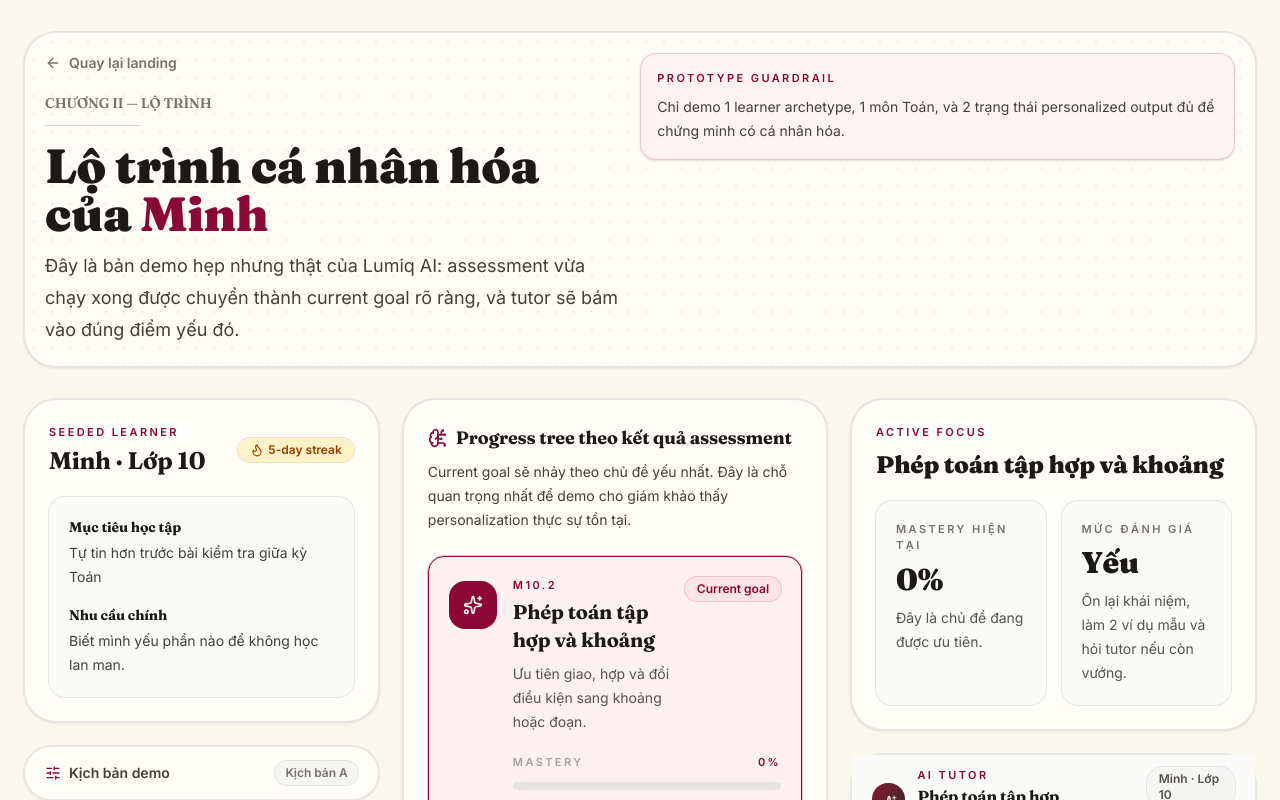
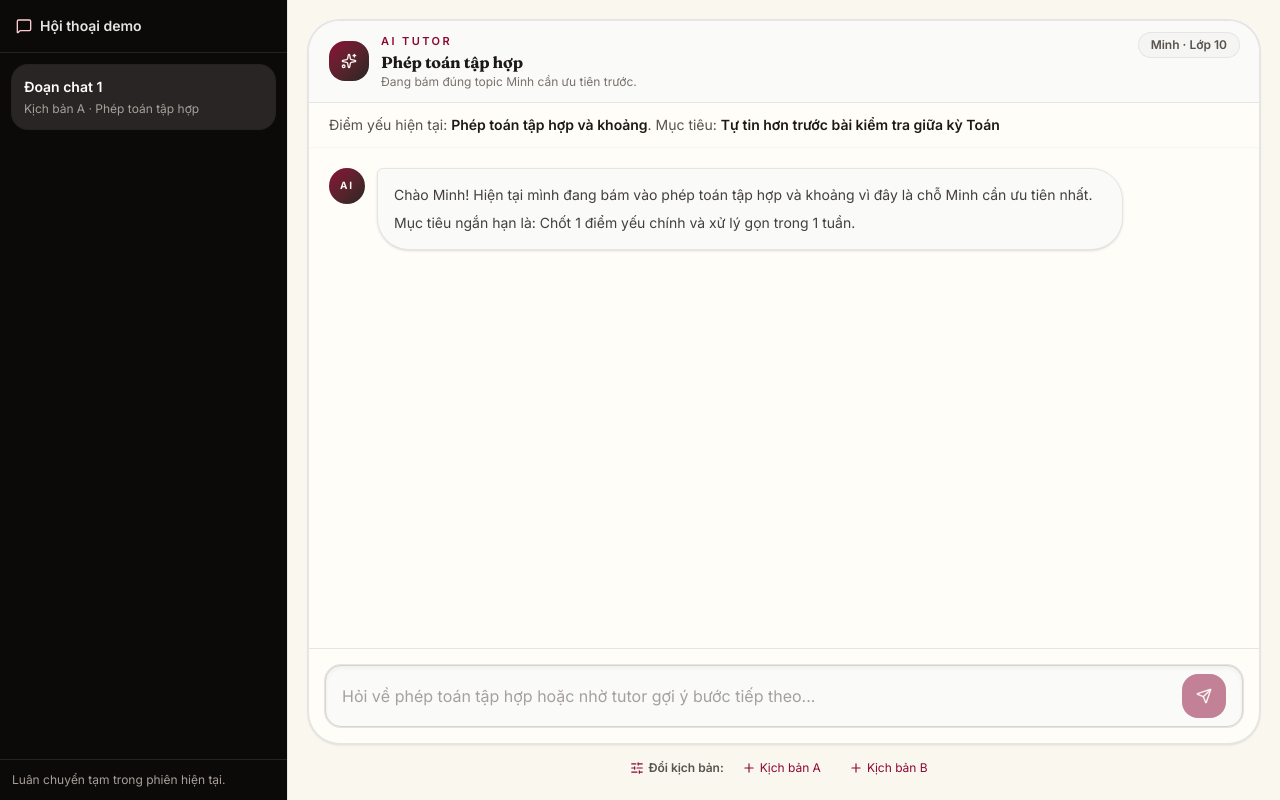
Before and after one commit to duynguyen31241020400-lang/nangluc-ai, a Next.js app: page /learn/math in a window 1280 px wide. Shown: the top 800 px of the page. Built offline with nearby package versions, Linux system fonts and the light colour scheme.

Commit message:
Simplify math tutor chat workspace

```diff
--- a/src/app/learn/math/page.tsx
+++ b/src/app/learn/math/page.tsx
@@ -1,256 +1,189 @@
 "use client";
 
-import { type Dispatch, type SetStateAction, useEffect, useMemo, useState } from "react";
-import Link from "next/link";
-import { ArrowLeft, BrainCircuit, CheckCircle2, Flame, SlidersHorizontal, X } from "lucide-react";
-import ProgressTree, { type CompetencyNode } from "@/src/components/learning/ProgressTree";
-import TutorChat from "@/src/components/learning/TutorChat";
-import DotGrid from "@/src/components/ui/DotGrid";
+import { useCallback, useEffect, useMemo, useState } from "react";
+import { MessageSquare, Plus, SlidersHorizontal } from "lucide-react";
+import TutorChat, {
+  buildTutorGreeting,
+  type ChatMessage,
+} from "@/src/components/learning/TutorChat";
 import {
   DEMO_SCENARIOS,
   type AssessmentReport,
   type DemoScenarioId,
+  type LearningNode,
   buildLearnerContext,
   buildLearningNodes,
-  getMasteryLabel,
+  buildScenarioReport,
 } from "@/src/lib/data/competition";
-import { getOrCreateDemoReport, loadScenarioReport } from "@/src/lib/demo-state";
+import { getOrCreateDemoReport } from "@/src/lib/demo-state";
+import { cn } from "@/src/lib/utils";
+
+interface ChatSession {
+  id: string;
+  title: string;
+  scenarioLabel: string;
+  report: AssessmentReport;
+  activeNode: LearningNode;
+  messages: ChatMessage[];
+}
+
+function createChatSession(report: AssessmentReport, sequence: number): ChatSession {
+  const activeNode = buildLearningNodes(report)[0];
+  const learnerContext = buildLearnerContext(report, activeNode);
+  const scenarioLabel =
+    DEMO_SCENARIOS.find((scenario) => scenario.id === report.demoScenarioId)?.title ?? "Assessment";
+
+  return {
+    id: `${report.demoScenarioId ?? "assessment"}-${Date.now()}-${sequence}`,
+    title: `Đoạn chat ${sequence}`,
+    scenarioLabel,
+    report,
+    activeNode,
+    messages: [
+      {
+        role: "tutor",
+        content: buildTutorGreeting(learnerContext),
+      },
+    ],
+  };
+}
 
 export default function LearnMathPage() {
-  const [report, setReport] = useState<AssessmentReport | null>(null);
-  const [activeNode, setActiveNode] = useState<CompetencyNode | null>(null);
-  const [showScenarioPopup, setShowScenarioPopup] = useState(false);
+  const [sessions, setSessions] = useState<ChatSession[]>([]);
+  const [activeSessionId, setActiveSessionId] = useState<string | null>(null);
 
   useEffect(() => {
-    const initialReport = getOrCreateDemoReport();
-    const initialNodes = buildLearningNodes(initialReport);
-    setReport(initialReport);
-    setActiveNode(initialNodes[0]);
+    const initialSession = createChatSession(getOrCreateDemoReport(), 1);
+    setSessions([initialSession]);
+    setActiveSessionId(initialSession.id);
   }, []);
 
-  const nodes = useMemo(() => {
-    if (!report) {
-      return [] as CompetencyNode[];
-    }
+  const activeSession = useMemo(
+    () => sessions.find((session) => session.id === activeSessionId) ?? sessions[0],
+    [activeSessionId, sessions],
+  );
 
-    return buildLearningNodes(report);
-  }, [report]);
-
-  useEffect(() => {
-    if (!nodes.length) {
+  const updateActiveMessages = useCallback(
+    (nextMessages: ChatMessage[] | ((current: ChatMessage[]) => ChatMessage[])) => {
+      if (!activeSessionId) {
         return;
       }
 
-    setActiveNode((current) => {
-      if (!current) {
-        return nodes[0];
+      setSessions((currentSessions) =>
+        currentSessions.map((session) => {
+          if (session.id !== activeSessionId) {
+            return session;
           }
 
-      return nodes.find((item) => item.id === current.id) ?? nodes[0];
-    });
-  }, [nodes]);
+          return {
+            ...session,
+            messages:
+              typeof nextMessages === "function"
+                ? nextMessages(session.messages)
+                : nextMessages,
+          };
+        }),
+      );
+    },
+    [activeSessionId],
+  );
 
-  if (!report || !activeNode) {
+  function addScenarioSession(id: DemoScenarioId) {
+    const nextSession = createChatSession(buildScenarioReport(id), sessions.length + 1);
+    setSessions((current) => [...current, nextSession]);
+    setActiveSessionId(nextSession.id);
+  }
+
+  if (!activeSession) {
     return null;
   }
 
-  const learnerContext = buildLearnerContext(report, activeNode);
-  const recommended = report.results.find((item) => item.competencyId === report.recommendedCompetencyId);
+  const learnerContext = buildLearnerContext(activeSession.report, activeSession.activeNode);
 
   return (
-    <>
-    <main className="min-h-screen bg-[#faf7ef] px-6 py-8 text-stone-900">
-      <div className="mx-auto max-w-7xl space-y-8">
-        <div className="relative flex flex-col gap-5 overflow-hidden rounded-[2rem] border border-stone-200 bg-[#fffdf7] p-5 shadow-sm ring-1 ring-stone-200 lg:flex-row lg:items-start lg:justify-between">
-          <DotGrid className="opacity-40" />
-          <div className="relative max-w-3xl">
-            <Link href="/" className="inline-flex items-center gap-2 text-sm font-semibold text-stone-500 transition hover:text-rose-900">
-              <ArrowLeft className="h-4 w-4" />
-              Quay lại landing
-            </Link>
-            <p className="mt-4 font-display text-sm font-semibold uppercase tracking-[0.32em] text-stone-500">
-              Chương II — Lộ trình
-            </p>
-            <div className="mt-3 scholarly-rule w-24" />
-            <h1 className="mt-4 font-display text-4xl font-black tracking-tight sm:text-5xl">
-              Lộ trình cá nhân hóa của <em className="not-italic text-rose-900">{report.learner.name}</em>
-            </h1>
-            <p className="mt-3 max-w-3xl text-lg leading-8 text-stone-700">
-              Đây là bản demo hẹp nhưng thật của Lumiq AI: assessment vừa chạy xong được chuyển thành current goal rõ ràng, và tutor sẽ bám vào đúng điểm yếu đó.
-            </p>
-          </div>
-          <div className="relative rounded-2xl border border-rose-900/20 bg-rose-50/80 p-4 shadow-sm">
-            <p className="text-[11px] font-semibold uppercase tracking-[0.22em] text-rose-900">Prototype guardrail</p>
-            <p className="mt-2 text-sm leading-6 text-stone-700">
-              Chỉ demo 1 learner archetype, 1 môn Toán, và 2 trạng thái personalized output đủ để chứng minh có cá nhân hóa.
-            </p>
+    <main className="flex h-screen overflow-hidden bg-[#faf7ef] text-stone-900">
+      <aside className="hidden w-72 shrink-0 border-r border-stone-200 bg-stone-950 text-stone-100 md:flex md:flex-col">
+        <div className="border-b border-white/10 px-4 py-4">
+          <div className="flex items-center gap-2 text-sm font-semibold text-stone-200">
+            <MessageSquare className="h-4 w-4 text-rose-200" />
+            Hội thoại demo
           </div>
         </div>
 
-        <div className="grid gap-6 xl:grid-cols-[0.92fr_1.1fr_1.05fr]">
-          <section className="order-1 space-y-6">
-            <div className="rounded-[2rem] border border-stone-200 bg-[#fffdf7] p-6 shadow-sm ring-1 ring-stone-200">
-              <div className="flex items-center justify-between gap-3">
-                <div>
-                  <p className="text-[11px] font-semibold uppercase tracking-[0.22em] text-rose-900">Seeded learner</p>
-                  <h2 className="mt-1 font-display text-2xl font-bold text-stone-900">{report.learner.name} · {report.learner.grade}</h2>
-                </div>
-                <div className="inline-flex items-center rounded-2xl bg-amber-100 px-3 py-1 text-xs font-semibold text-amber-800 ring-1 ring-amber-800/15">
-                  <Flame className="mr-1 h-3.5 w-3.5" /> 5-day streak
-                </div>
-              </div>
-
-              <div className="mt-5 space-y-4 rounded-2xl bg-stone-50 p-5 text-sm text-stone-700 ring-1 ring-stone-200">
-                <div>
-                  <p className="font-display font-bold text-stone-900">Mục tiêu học tập</p>
-                  <p className="mt-1 leading-6">{report.learner.target}</p>
-                </div>
-                <div>
-                  <p className="font-display font-bold text-stone-900">Nhu cầu chính</p>
-                  <p className="mt-1 leading-6">{report.learner.primaryNeed}</p>
-                </div>
-              </div>
-            </div>
-
-            <button
-              onClick={() => setShowScenarioPopup(true)}
-              className="flex w-full items-center justify-between rounded-[2rem] border border-stone-200 bg-[#fffdf7] px-5 py-3.5 shadow-sm ring-1 ring-stone-200 transition hover:border-rose-900/40 hover:text-rose-900"
-            >
-              <span className="flex items-center gap-2 text-sm font-semibold text-stone-700">
-                <SlidersHorizontal className="h-4 w-4 text-rose-900" />
-                Kịch bản demo
-              </span>
-              <span className="rounded-xl bg-stone-100 px-2.5 py-1 text-xs font-semibold text-stone-500 ring-1 ring-stone-200">
-                {report.demoScenarioId
-                  ? DEMO_SCENARIOS.find((s) => s.id === report.demoScenarioId)?.title
-                  : "Chưa chọn"}
-              </span>
-            </button>
-
-            <div className="relative overflow-hidden rounded-[2rem] border border-rose-900 bg-gradient-to-br from-stone-900 via-stone-900 to-stone-800 p-6 text-[#faf7ef] shadow-xl shadow-stone-900/20">
-              <DotGrid variant="light" />
-              <div className="relative">
-                <div className="flex items-center gap-2 text-rose-300">
-                  <CheckCircle2 className="h-5 w-5" />
-                  <span className="text-[11px] font-semibold uppercase tracking-[0.26em]">Current recommendation</span>
-                </div>
-                <h2 className="mt-3 font-display text-3xl font-black text-balance">
-                  Ưu tiên <em className="not-italic text-rose-300">{recommended?.title.toLowerCase()}</em> trước.
-                </h2>
-                <p className="mt-4 text-sm leading-7 text-stone-200">{report.coachNote}</p>
-              </div>
-            </div>
-          </section>
-
-          <section className="order-3 space-y-6 xl:order-2">
-            <div className="rounded-[2rem] border border-stone-200 bg-[#fffdf7] p-6 shadow-sm ring-1 ring-stone-200">
-              <div className="flex items-center gap-2">
-                <BrainCircuit className="h-5 w-5 text-rose-900" />
-                <h2 className="font-display text-lg font-bold">Progress tree theo kết quả assessment</h2>
-              </div>
-              <p className="mt-2 text-sm leading-6 text-stone-700">
-                Current goal sẽ nhảy theo chủ đề yếu nhất. Đây là chỗ quan trọng nhất để demo cho giám khảo thấy personalization thực sự tồn tại.
-              </p>
-              <div className="mt-6">
-                <ProgressTree
-                  nodes={nodes}
-                  activeNodeId={activeNode.id}
-                  onNodeClick={setActiveNode}
-                />
-              </div>
-            </div>
-          </section>
-
-          <section className="order-2 space-y-6 xl:order-3">
-            <div className="rounded-[2rem] border border-stone-200 bg-[#fffdf7] p-6 shadow-sm ring-1 ring-stone-200">
-              <p className="text-[11px] font-semibold uppercase tracking-[0.22em] text-rose-900">Active focus</p>
-              <h2 className="mt-2 font-display text-2xl font-black text-stone-900">{activeNode.title}</h2>
-              <div className="mt-5 grid gap-4 sm:grid-cols-2">
-                <MetricCard label="Mastery hiện tại" value={`${Math.round(activeNode.mastery * 100)}%`} helper={recommended?.title === activeNode.title ? "Đây là chủ đề đang được ưu tiên." : "Đã có nền tương đối ổn hơn."} />
-                <MetricCard label="Mức đánh giá" value={getMasteryLabel(report.results.find((item) => item.competencyId === activeNode.id)?.level ?? "average")} helper={activeNode.recommendedAction} />
-              </div>
-            </div>
-
-            <TutorChat
-                key={report.demoScenarioId ?? "assessment-flow"}
-                activeNode={activeNode}
-                learnerContext={learnerContext}
-              />
-          </section>
-        </div>
-      </div>
-    </main>
-
-    {showScenarioPopup && (
-      <div
-        className="fixed inset-0 z-50 flex items-center justify-center bg-stone-900/50 backdrop-blur-sm"
-        onClick={() => setShowScenarioPopup(false)}
-      >
-        <div
-          className="mx-4 w-full max-w-sm rounded-[2rem] border border-stone-200 bg-[#fffdf7] p-6 shadow-2xl ring-1 ring-stone-200"
-          onClick={(e) => e.stopPropagation()}
-        >
-          <div className="flex items-center justify-between">
-            <div className="flex items-center gap-2">
-              <SlidersHorizontal className="h-5 w-5 text-rose-900" />
-              <h2 className="font-display text-lg font-bold">Kịch bản demo</h2>
-            </div>
-            <button
-              onClick={() => setShowScenarioPopup(false)}
-              className="flex h-8 w-8 items-center justify-center rounded-full bg-stone-100 text-stone-500 transition hover:bg-stone-200"
-            >
-              <X className="h-4 w-4" />
-            </button>
-          </div>
-          <p className="mt-2 text-sm leading-6 text-stone-600">
-            Chứng minh current goal đổi theo kết quả assessment.
-          </p>
-          <div className="mt-4 space-y-3">
-            {DEMO_SCENARIOS.map((scenario) => {
-              const isActive = report.demoScenarioId === scenario.id;
+        <div className="custom-scrollbar min-h-0 flex-1 space-y-2 overflow-y-auto p-3">
+          {sessions.map((session) => {
+            const isActive = session.id === activeSession.id;
             return (
               <button
-                  key={scenario.id}
-                  onClick={() => {
-                    switchScenario(scenario.id, setReport, setActiveNode);
-                    setShowScenarioPopup(false);
-                  }}
-                  className={`w-full rounded-2xl border px-4 py-4 text-left transition ${
+                key={session.id}
+                onClick={() => setActiveSessionId(session.id)}
+                className={cn(
+                  "w-full rounded-2xl px-3 py-3 text-left transition",
                   isActive
-                      ? "border-rose-900 bg-rose-50 text-rose-900 ring-1 ring-rose-900/15"
-                      : "border-stone-200 bg-stone-50 text-stone-700 hover:border-rose-900/40 hover:bg-rose-50/40"
-                  }`}
+                    ? "bg-stone-800 text-white ring-1 ring-white/10"
+                    : "text-stone-300 hover:bg-stone-900 hover:text-white",
+                )}
               >
-                  <p className="font-display text-sm font-bold">{scenario.title}</p>
-                  <p className="mt-1 text-sm leading-6">{scenario.description}</p>
+                <span className="block truncate text-sm font-semibold">{session.title}</span>
+                <span className="mt-1 block truncate text-xs text-stone-400">
+                  {session.scenarioLabel} · {session.activeNode.shortLabel}
+                </span>
               </button>
             );
           })}
         </div>
+
+        <div className="border-t border-white/10 p-3 text-xs text-stone-400">
+          Luân chuyển tạm trong phiên hiện tại.
+        </div>
+      </aside>
+
+      <section className="flex min-w-0 flex-1 flex-col px-3 py-3 sm:px-5 sm:py-5">
+        <div className="md:hidden">
+          <div className="custom-scrollbar flex gap-2 overflow-x-auto pb-3">
+            {sessions.map((session) => (
+              <button
+                key={session.id}
+                onClick={() => setActiveSessionId(session.id)}
+                className={cn(
+                  "shrink-0 rounded-full px-4 py-2 text-sm font-semibold ring-1 transition",
+                  session.id === activeSession.id
+                    ? "bg-stone-950 text-white ring-stone-950"
+                    : "bg-[#fffdf7] text-stone-600 ring-stone-200",
+                )}
+              >
+                {session.title}
+              </button>
+            ))}
           </div>
         </div>
-    )}
-  </>
+
+        <div className="min-h-0 flex-1">
+          <TutorChat
+            activeNode={activeSession.activeNode}
+            learnerContext={learnerContext}
+            messages={activeSession.messages}
+            onMessagesChange={updateActiveMessages}
+          />
+        </div>
+
+        <div className="flex shrink-0 flex-wrap items-center justify-center gap-2 px-2 pt-3 text-xs text-stone-500">
+          <span className="inline-flex items-center gap-1 font-semibold text-stone-600">
+            <SlidersHorizontal className="h-3.5 w-3.5 text-rose-900" />
+            Đổi kịch bản:
+          </span>
+          {DEMO_SCENARIOS.map((scenario) => (
+            <button
+              key={scenario.id}
+              onClick={() => addScenarioSession(scenario.id)}
+              className="inline-flex items-center gap-1 rounded-full px-2.5 py-1 font-semibold text-rose-900 transition hover:bg-rose-50"
+            >
+              <Plus className="h-3.5 w-3.5" />
+              {scenario.title}
+            </button>
+          ))}
+        </div>
+      </section>
+    </main>
   );
 }
-
-function switchScenario(
-  id: DemoScenarioId,
-  setReport: Dispatch<SetStateAction<AssessmentReport | null>>,
-  setActiveNode: Dispatch<SetStateAction<CompetencyNode | null>>,
-) {
-  const nextReport = loadScenarioReport(id);
-  const nextNodes = buildLearningNodes(nextReport);
-  setReport(nextReport);
-  setActiveNode(nextNodes[0]);
-}
-
-function MetricCard({ label, value, helper }: { label: string; value: string; helper: string }) {
-  return (
-    <div className="rounded-2xl bg-stone-50 p-5 ring-1 ring-stone-200">
-      <p className="text-[11px] font-semibold uppercase tracking-[0.22em] text-stone-500">{label}</p>
-      <p className="mt-2 font-display text-3xl font-black text-stone-900">{value}</p>
-      <p className="mt-2 text-sm leading-6 text-stone-600">{helper}</p>
-    </div>
-  );
-}
--- a/src/components/learning/TutorChat.tsx
+++ b/src/components/learning/TutorChat.tsx
@@ -17,7 +17,7 @@ interface LearnerContext {
   recommendedAction: string;
 }
 
-interface Message {
+export interface ChatMessage {
   role: "user" | "tutor";
   content: string;
 }
@@ -25,27 +25,18 @@ interface Message {
 interface TutorChatProps {
   activeNode: LearningNode;
   learnerContext: LearnerContext;
+  messages: ChatMessage[];
+  onMessagesChange: (messages: ChatMessage[] | ((current: ChatMessage[]) => ChatMessage[])) => void;
 }
 
-function buildGreeting(context: LearnerContext) {
+export function buildTutorGreeting(context: LearnerContext) {
   return `Chào ${context.learnerName}! Hiện tại mình đang bám vào ${context.activeTopic.toLowerCase()} vì đây là chỗ Minh cần ưu tiên nhất. Mục tiêu ngắn hạn là: ${context.shortGoal}`;
 }
 
-function buildFocusNudge(context: LearnerContext, node: LearningNode) {
-  return `Đã chuyển sang ${node.title.toLowerCase()}. Mình sẽ giữ câu trả lời bám đúng topic này và nhắc Minh tập trung vào: ${context.recommendedAction}`;
-}
-
-export default function TutorChat({ activeNode, learnerContext }: TutorChatProps) {
-  const [messages, setMessages] = useState<Message[]>([
-    {
-      role: "tutor",
-      content: buildGreeting(learnerContext),
-    },
-  ]);
+export default function TutorChat({ activeNode, learnerContext, messages, onMessagesChange }: TutorChatProps) {
   const [input, setInput] = useState("");
   const [isLoading, setIsLoading] = useState(false);
   const scrollRef = useRef<HTMLDivElement>(null);
-  const previousNodeId = useRef(activeNode.id);
 
   useEffect(() => {
     if (!scrollRef.current) {
@@ -54,21 +45,6 @@ export default function TutorChat({ activeNode, learnerContext }: TutorChatProps
 
     scrollRef.current.scrollTop = scrollRef.current.scrollHeight;
   }, [messages]);
-
-  useEffect(() => {
-    if (previousNodeId.current === activeNode.id) {
-      return;
-    }
-
-    previousNodeId.current = activeNode.id;
-    setMessages((current) => [
-      ...current,
-      {
-        role: "tutor",
-        content: buildFocusNudge(learnerContext, activeNode),
-      },
-    ]);
-  }, [activeNode, learnerContext]);
 
   async function handleSubmit(event: FormEvent<HTMLFormElement>) {
     event.preventDefault();
@@ -79,7 +55,7 @@ export default function TutorChat({ activeNode, learnerContext }: TutorChatProps
     }
 
     const nextHistory = [...messages, { role: "user" as const, content: trimmed }];
-    setMessages(nextHistory);
+    onMessagesChange(nextHistory);
     setInput("");
     setIsLoading(true);
 
@@ -96,7 +72,7 @@ export default function TutorChat({ activeNode, learnerContext }: TutorChatProps
       });
 
       const data = await response.json();
-      setMessages((current) => [
+      onMessagesChange((current) => [
         ...current,
         {
           role: "tutor",
@@ -105,7 +81,7 @@ export default function TutorChat({ activeNode, learnerContext }: TutorChatProps
       ]);
     } catch (error) {
       console.error("Tutor chat error", error);
-      setMessages((current) => [
+      onMessagesChange((current) => [
         ...current,
         {
           role: "tutor",
@@ -118,7 +94,7 @@ export default function TutorChat({ activeNode, learnerContext }: TutorChatProps
   }
 
   return (
-    <section className="flex h-[32rem] flex-col rounded-[2rem] border border-stone-200 bg-[#fffdf7] shadow-sm ring-1 ring-stone-200">
+    <section className="flex h-full min-h-0 flex-col overflow-hidden rounded-[2rem] border border-stone-200 bg-[#fffdf7] shadow-sm ring-1 ring-stone-200">
       <div className="flex items-start justify-between gap-4 border-b border-stone-200 bg-stone-50 px-5 py-3">
         <div className="flex items-center gap-3">
           <div className="flex h-10 w-10 items-center justify-center rounded-2xl bg-gradient-to-br from-rose-900 to-stone-800 text-[#faf7ef]">
```
Also changed, not shown: 1 other file (tests, documents, lock files or other folders). Lines whose indentation alone changed are shown as unchanged.
